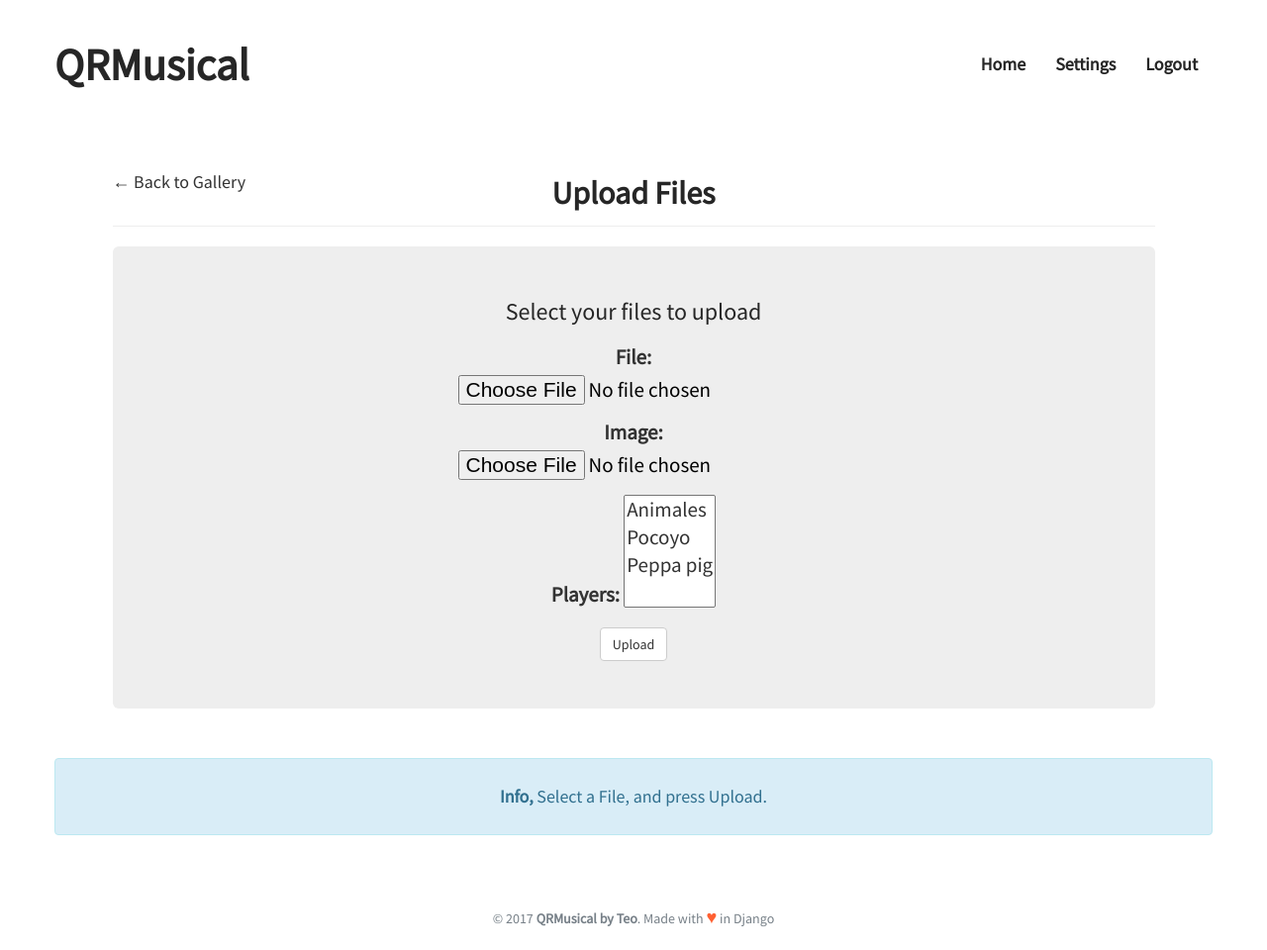
After one commit to Reshait/QRMusical2, a Django app: page /settings/gallery/upload/ in a window 1280 px wide. The commit adds this page. Shown: the whole page at 99% size. Run offline with Django 3.2, Linux system fonts and the light colour scheme; a user stored in the database is signed in; data comes from the database, SQL or seed files in the repository; both versions use the stored data as it was after the commit; some libraries are stand-ins or nearby versions.

Commit message:
OK Gallery & Add multimedia

```diff
--- /dev/null
+++ b/appQRMusical/forms.py
@@ -0,0 +1,12 @@
+# -*- coding: utf-8 -*-
+from __future__ import unicode_literals
+
+from django import forms
+from .models import Multimedia
+
+# Create your tests here.
+
+class UploadMultimediaForm(forms.ModelForm):
+	class Meta:
+		model = Multimedia
+		fields = ['file', 'image', 'players']
--- a/appQRMusical/models.py
+++ b/appQRMusical/models.py
@@ -2,6 +2,7 @@
 from __future__ import unicode_literals
 
 from django.db import models
+import os
 
 # Create your models here.
 class Player(models.Model):
@@ -13,11 +14,26 @@ class Player(models.Model):
 	def __str__(self):
 		return self.name
 
+def directory_to_upload(self, file):
+    name, extension = os.path.splitext(file)
+    extension.lower()
+    directory = ''
+
+    if extension == '.jpg' or extension == '.jpeg':
+        directory = 'images/'
+
+    elif extension == '.mp3' or extension == '.mp4':
+        directory = 'songs/'
+
+    elif extension == '.mov':
+        directory = 'movies/'
+
+    return os.path.join(directory, file)
 
 class Multimedia(models.Model):
 	id = models.AutoField(primary_key=True)
 	name = models.CharField(max_length=100)
-	file = models.FileField()
+	file = models.FileField(upload_to=directory_to_upload, null=True, blank=True)
 	image = models.ImageField(upload_to='images/')
 	filetype = models.CharField(max_length=3)
 	datetime = models.DateTimeField(auto_now_add=True)
--- /dev/null
+++ b/appQRMusical/templates/upload.html
@@ -0,0 +1,37 @@
+{% extends "body.html" %}
+
+{% block content_wrapper %}
+
+<div style='text-align:center; margin: 0 auto; width: 90%'>
+    <a href="{% url 'gallery' %}">
+        <div style="position:absolute;">
+            <p>← Back to Gallery</p>
+        </div>
+    </a>
+    <h1 class="page-header">Upload Files</h1>
+
+    <div class="jumbotron">
+        <h2 class="form-signin-heading">Select your files to upload</h2>
+
+        <form method="post" enctype="multipart/form-data" class="form-signin">
+            {% csrf_token %}
+<!--
+            <p style="color: #333 !important;">User:</p><input class="form-control" placeholder="Nombre de usuario" type="text" name="username" value="" size="50" required autofocus=""/>
+            <br />
+            <p style="color: #333 !important;">Password:</p> <input class="form-control" placeholder="Password" type="password" name="password" value="" size="50" />
+            <br />
+-->
+            <center>
+                <p>{{ form.as_p }}</p>
+            </center>
+
+            <input class="btn btn-default" type="submit" value="Upload" />
+        </form>
+    </div>
+
+</div>
+
+
+{% include "message.html" %}
+
+{% endblock content_wrapper %}
--- a/appQRMusical/urls.py
+++ b/appQRMusical/urls.py
@@ -1,5 +1,5 @@
 from django.conf.urls import include, url
-from appQRMusical.views import Home, Settings, Play, Songs, Gallery, Multimedia_detail
+from appQRMusical.views import Home, Settings, Play, Songs, Gallery, Multimedia_detail, Multimedia_delete
 from . import views
 
 # For load images in dev mode
@@ -13,7 +13,7 @@ urlpatterns = [
 
 	# Play
 	url(r'^play/$', Play.as_view(), name='play'),
-	url(r'^play/songs_list$', Songs.as_view(), name='songs_list'),
+	url(r'^play/songs_list/$', Songs.as_view(), name='songs_list'),
 
     # Login
 	url(r'^login/$', views.Login, name='login'),
@@ -21,8 +21,10 @@ urlpatterns = [
 
 	# Settings
 	url(r'^settings/$', Settings.as_view(), name='settings'),
-	url(r'^settings/gallery$', Gallery.as_view(), name='gallery'),
+	url(r'^settings/gallery/$', Gallery.as_view(), name='gallery'),
 	url(r'^settings/gallery/multimedia_detail/(?P<pk>\d+)/$', Multimedia_detail.as_view(), name='multimedia_detail'),
+	url(r'^settings/gallery/(?P<pk>\d+)/delete/$', Multimedia_delete.as_view(), name='multimedia_delete'),
+	url(r'^settings/gallery/upload/$', views.upload_multimedia, name='upload_multimedia'),
 
 
 ] + static(settings.MEDIA_URL, document_root=settings.MEDIA_ROOT)
--- a/appQRMusical/views.py
+++ b/appQRMusical/views.py
@@ -2,7 +2,7 @@
 from __future__ import unicode_literals
 
 from django.shortcuts import render
-from django.views.generic import TemplateView, ListView, DetailView
+from django.views.generic import TemplateView, ListView, DetailView, DeleteView
 
 # Login
 from django.contrib.auth import authenticate, login, logout
@@ -20,6 +20,8 @@ from .models import Multimedia
 import os
 from PIL import Image
 from django.conf import settings
+from django.views.generic.edit import FormView
+from .forms import UploadMultimediaForm
 
 # Create your views here.
 class Home(TemplateView):
@@ -145,7 +147,11 @@ class Multimedia_detail(LoginRequiredMixin, DetailView):
 
 	def get_context_data(self, **kwargs):
 		context = super(Multimedia_detail, self).get_context_data(**kwargs)
-		url = str(self.object.file.url)
+		if self.object.file:
+			url = str(self.object.file.url)
+		else:  # If there are not file and only exists image:
+			url = str(self.object.image.url)
+
 		url = url[6:] # Deleting 'files/'
 
 		if not os.path.exists('appQRMusical/files/temp/'):
@@ -203,5 +209,65 @@ def join_thumbnails(img, imgQR):
 	canvas = Image.new('RGB',(600,300))
 	canvas.paste(img,(0,0))
 	canvas.paste(imgQR,(300,0))
-#	canvas.show()
 	canvas.save(settings.MEDIA_ROOT+"/temp/img_QR.jpg")
+
+
+@login_required(login_url='login')
+def upload_multimedia(request):
+
+	context = {
+		'message_alert' : 	'alert-info',
+		'message_head'	:	'Info, ',
+		'message_text'	:	'Select a File, and press Upload.',
+	}
+
+	if request.method == 'POST':
+		context['form'] = UploadMultimediaForm(request.POST, request.FILES)
+		if context['form'].is_valid():
+			file_up = Multimedia()
+			files = request.FILES
+			data = request.POST
+			file_up.image = files['image']
+
+			if 'file' in files:
+				file_up.file = files['file']
+				file_up.name = file_up.file.name
+			else:
+				file_up.file = None
+				file_up.name = file_up.image.name
+
+			name, ext = file_up.name.rsplit('.', 1)
+			file_up.name = name
+			file_up.filetype = ext
+			file_up.save()
+			file_up.players = request.POST['players']
+
+			context['message_alert'] = "alert-success"
+			context['message_head'] = "Success! "
+			context['message_text'] = "File \"%s\" upload success" % (file_up.name)
+
+	else:
+		context['form'] = UploadMultimediaForm()
+
+	return render(request, 'upload.html', context)
+
+
+class Multimedia_delete(DeleteView):
+	model = Multimedia
+	success_url = '/settings/gallery'
+	def get_object(self):
+		obj = super(Multimedia_delete, self).get_object()
+
+		if obj.file:
+			path_file = join_url_with_media_root(obj.file.url)
+			os.remove(path_file)
+
+		path_image = join_url_with_media_root(obj.image.url)
+		os.remove(path_image)
+		return obj
+
+
+def join_url_with_media_root(url):
+	url = url[6:] # del 'files/'....
+	path = os.path.join(settings.MEDIA_ROOT+'%s' % url)
+	return path
```
Also changed, not shown: appQRMusical/templates/gallery.html (+18 -4 lines), appQRMusical/templates/multimedia_detail.html (+16 -3 lines), appQRMusical/files/images/-files-images-Pocoyo1_Bf7wPnm.jpg (renamed from appQRMusical/files/images/Pocoyo1.jpg), appQRMusical/files/images/PeppaPig1.jpg (added), appQRMusical/files/images/elephant.jpg (added), db.sqlite3, 5 other files.
